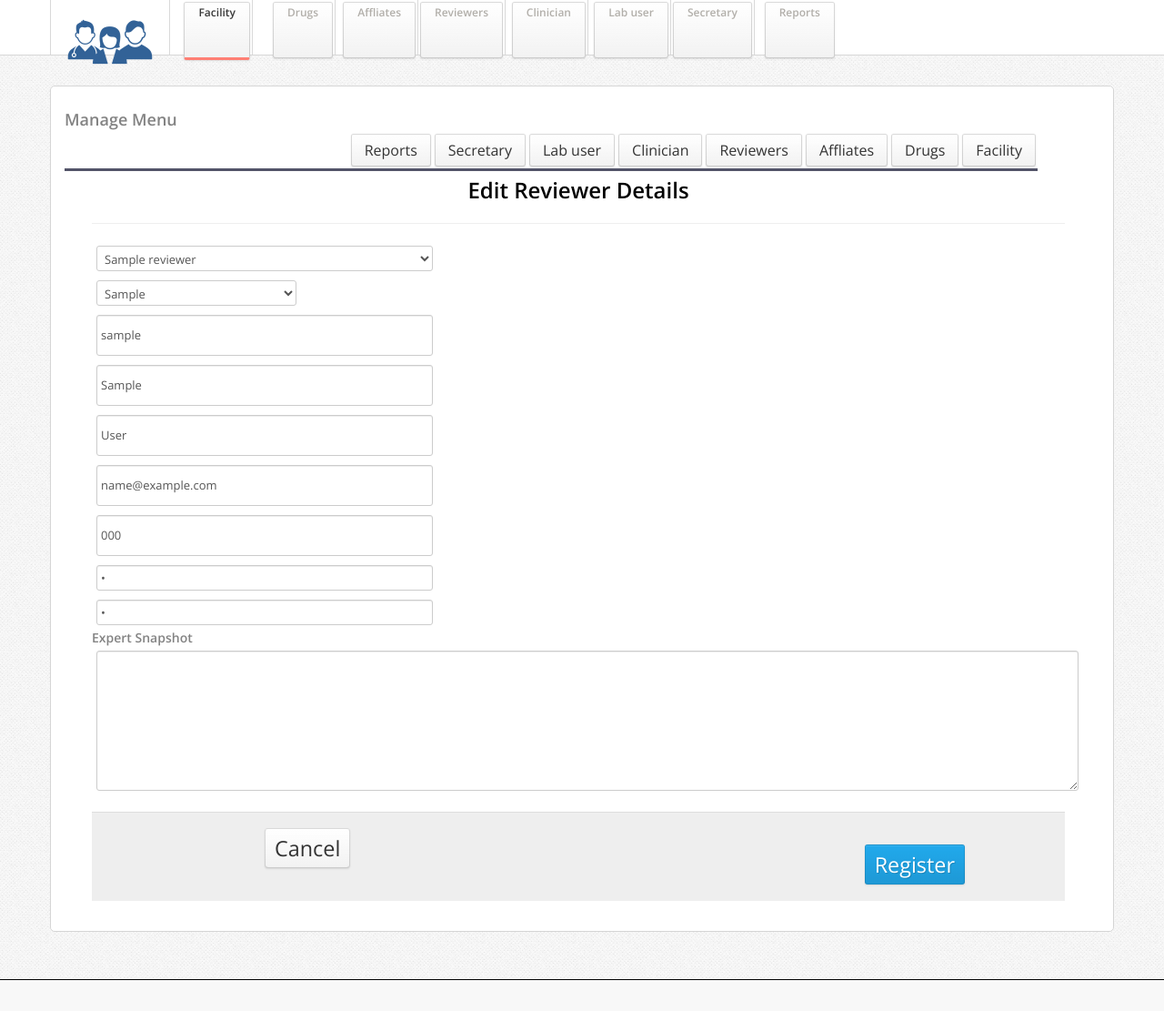
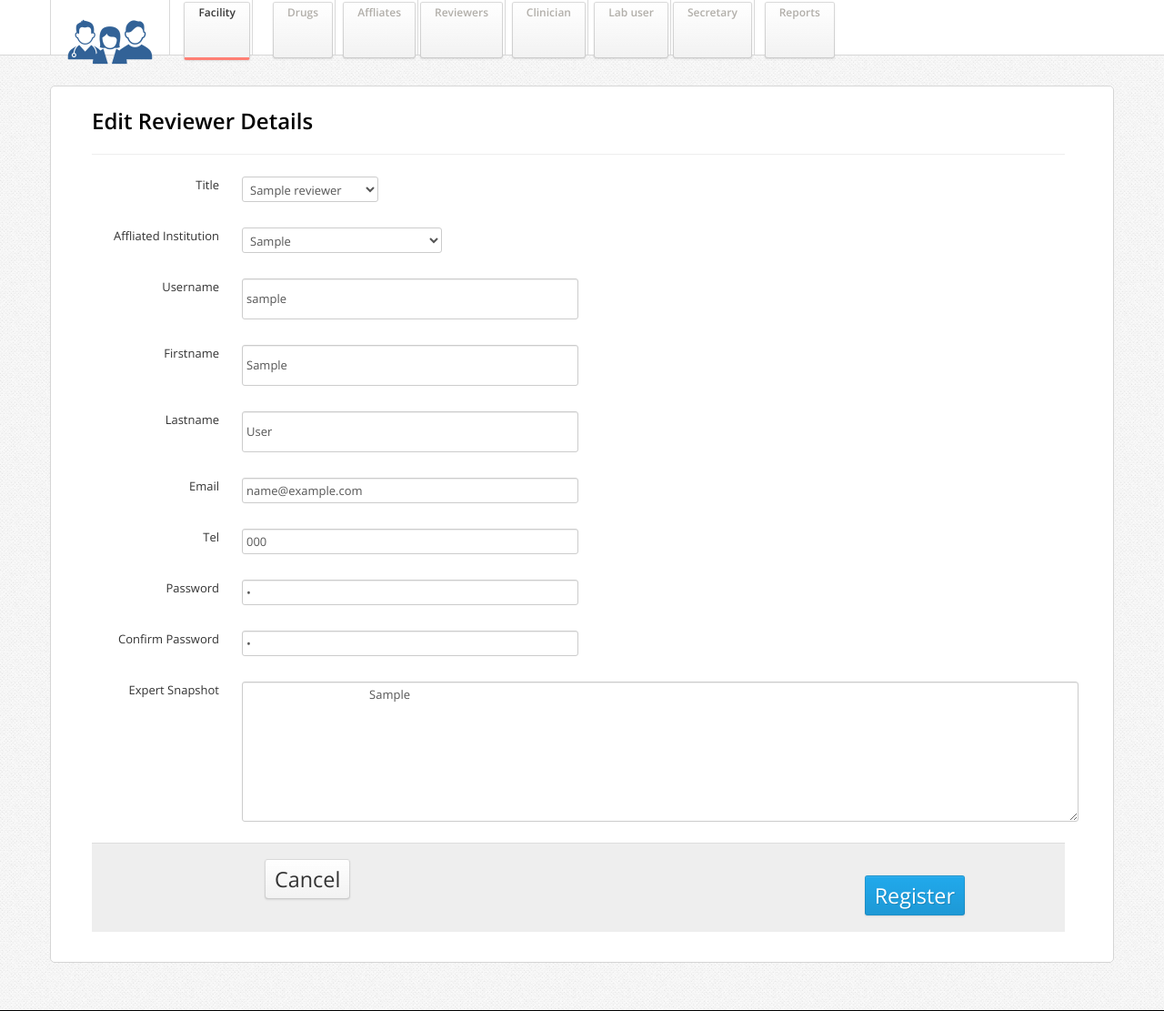
Before and after one commit to jgelbard/3rdlineart, a PHP site: page /3rdline_git/admin/dash.php?rev_edit&id=1 in a window 1280 px wide. Shown: the part 76-1187 px from the top of the page at 91% size. Before the commit the page ends 1153 px from the top, so only its background shows below. Run offline with PHP 8.4, Linux system fonts and the light colour scheme; tables that the repository leaves empty or names only in its code hold one stand-in row (values such as "Sample post"); data that the repository does not hold is empty.

Commit message:
updated reviewer edit for

```diff
--- a/admin/dash.php
+++ b/admin/dash.php
@@ -80,7 +80,7 @@ include ('includes/insert_facility.php');
 include ('includes/insert_affliates.php');
 
 
- echo ' <div class="span11" style="border-bottom:3px solid #535469; margin:3px 0;">
+/* echo ' <div class="span11" style="border-bottom:3px solid #535469; margin:3px 0;">
        <h3>Manage Menu</h3>
                   <a href="dash.php?man_facility" class="button btn btn-invert btn-large" active="active" style="margin:2px">Facility </a>
                   <a href="dash.php?man_drugs" class="button btn btn-invert btn-large" style="margin:2px">Drugs </a>
@@ -94,7 +94,7 @@ include ('includes/insert_affliates.php');
                   <a href="../reports.php" target="_blank" class="button btn btn-invert btn-large" style="margin:2px">Reports </a> </div>
 
 
-					  ';
+					  ';   */
 
 if(isset($_GET['p'])){
 echo '<div class="span11" style="padding:200px 50px">
--- a/admin/includes/reviewer_edit.php
+++ b/admin/includes/reviewer_edit.php
@@ -23,29 +23,37 @@ $id = $_GET['id'];
 
 ?>
 
-
-       <h2 style="background-color:#fff; text-align:center; color:#000000">Edit Reviewer Details</h2>
+<h2 style="background-color:#fff; text-align:left; color:#000000">Edit Reviewer Details</h2>
         <hr />
-
 
 <form id="edit-profile" class="form-horizontal" action="dash.php" method="post">
 
-                               <select class="span4" id="title"name="title" style="margin:5px">
+
+<div class="control-group">
+			<label class="control-label" for="firstname">Title</label>
+			<div class="controls">
+				<select class="span4" id="title"name="title" style="margin:5px; width:150px;">
 					<option><?php echo $title; ?></option>
+			      		<option>Choose Title</option>
 			      		<option>Prof</option>
 				      	<option>Dr</option>
 				      	<option>Mr</option>
 				      	<option>Ms</option>
 				      	<option>Mrs</option>
-                              </select>
-                            <br />
-    <span></span>
+                		</select><br />
+   	            	</div>
+</div>
 
+<div class="control-group">
+			<label class="control-label" for="firstname">Affliated Institution</label>
+			<div class="controls">
 				<select name="affiliate_institution" required id="affiliate_institution" style="margin:5px">
-                            <option  value="">select Affliated Institution</option>
+
+                              		<option selected="selected" value="">select Affliated Institution</option>
                               		<?php
 					//facility
 					echo '<option selected="selected">'.$affiliate_institution.'</option>';
+
 					$partner_org=mysqli_query( $bd,"SELECT * FROM partner_org");
 					    while ($row_partner_org=mysqli_fetch_array($partner_org)){
 
@@ -56,33 +64,79 @@ $partner_org=mysqli_query( $bd,"SELECT * FROM partner_org");
 					    }
 					?>
                               	</select><br />
+   	            	</div>
+</div>
 
-                              <!--<input type="text" class="span3" id="firstname" placeholder="Affliated Institution" name="affiliate_institution" style="margin:5px" value="<?php //echo  $affiliate_institution; ?>"><br />
-    -->
-                              <input type="text" class="span4" id="firstname" placeholder="username" name="username" value="<?php echo $username; ?>" style="margin:5px"><br />
+<div class="control-group">
+			<label class="control-label" for="firstname">Username</label>
+			<div class="controls">
+				 <input type="text" class="span4" id="firstname" name="username" value="<?php echo $username; ?>" style="margin:5px"><br />
+   	            	</div>
+</div>
+
+<div class="control-group">
+			<label class="control-label" for="firstname">Firstname</label>
+			<div class="controls">
+				 <input type="text" class="span4" id="fname"  name="fname" value="<?php echo $fname; ?>" style="margin:5px"><br />
+   	           	</div>
+</div>
+
+<div class="control-group">
+			<label class="control-label" for="firstname">Lastname</label>
+			<div class="controls">
+				  <input type="text" class="span4" id="lname" name="lname" value="<?php echo $lname; ?>"  style="margin:5px"><br />
+   	            	</div>
+</div>
+
+<div class="control-group">
+			<label class="control-label" for="firstname">Email</label>
+			<div class="controls">
+				  <input type="email" class="span4" id="email"  name="email" value="<?php echo $email; ?>" style="margin:5px"><br />
+   	            	</div>
+</div>
 
 
-                              <input type="text" class="span4" id="fname" placeholder="First Name"  name="fname" value="<?php echo $fname; ?>" style="margin:5px"><br />
-                              <input type="text" class="span4" id="lname" placeholder="Last Name"  name="lname" value="<?php echo $lname; ?>" style="margin:5px"><br />
-                              <input type="text" class="span4" id="email" placeholder="Email"  name="email" value="<?php echo $email; ?>" style="margin:5px"><br />
-                              <input type="text" class="span4" id="phone" placeholder="Phone Number"  name="phone" value="<?php echo $phone; ?>" style="margin:5px"><br />
-                              <input type="password" class="span4" id="firstname" placeholder="Password"  name="password" value="<?php echo  $password; ?>" style="margin:5px"><br />
-                              <input type="password" class="span4" id="firstname" placeholder="Confirm Password"  name="confirm_pswd" style="margin:5px" value="<?php echo  $password; ?>" ><br />
+<div class="control-group">
+			<label class="control-label" for="firstname">Tel</label>
+			<div class="controls">
+				  <input type="tel" class="span4" id="phone"  name="phone" value="<?php echo $phone; ?>"  style="margin:5px"><br />
+   	            	</div>
+</div>
 
 
-                              <h4>Expert Snapshot</h4>
-                                <textarea type="text" id="email" rows="8" cols="12" name="snapshot"  style="width:100%; margin:5px">
+<div class="control-group">
+			<label class="control-label" for="firstname">Password</label>
+			<div class="controls">
+				   <input type="password" class="span4" id="firstname"  name="password" value="<?php echo  $password; ?>" style="margin:5px"><br />
+   	            	</div>
+</div>
 
+<div class="control-group">
+			<label class="control-label" for="firstname">Confirm Password</label>
+			<div class="controls">
+				 <input type="password" class="span4" id="firstname"  name="confirm_pswd" style="margin:5px" value="<?php echo  $password; ?>"><br />
+   	            	</div>
+</div>
+
+
+<div class="control-group">
+			<label class="control-label" for="firstname">Expert Snapshot</label>
+			<div class="controls">
+				<textarea type="text" id="snapshot" rows="8" cols="20" name="snapshot" style="width:100%; margin:5px">
+     					<?php echo $snapshot; ?>
       				</textarea>
+       			</div>
+</div>
+
 
 <div class="form-actions">
    	<div class="span4">
-               <button class="btn" style="padding:10px; font-size:180%">Cancel</button>                                                                                                                                    </div>
+               <a href="dash.php?p" class="btn" style="padding:10px; font-size:180%">Cancel</a>
+	</div>
 
 	<div class="span4">
 		<button type="submit" class="button btn btn-primary btn-large" style="padding:10px; font-size:180%" name="update_rev">Register</button>
 	</div>
 </div>
 
-
 </form>
```
Lines whose indentation alone changed are shown as unchanged.
